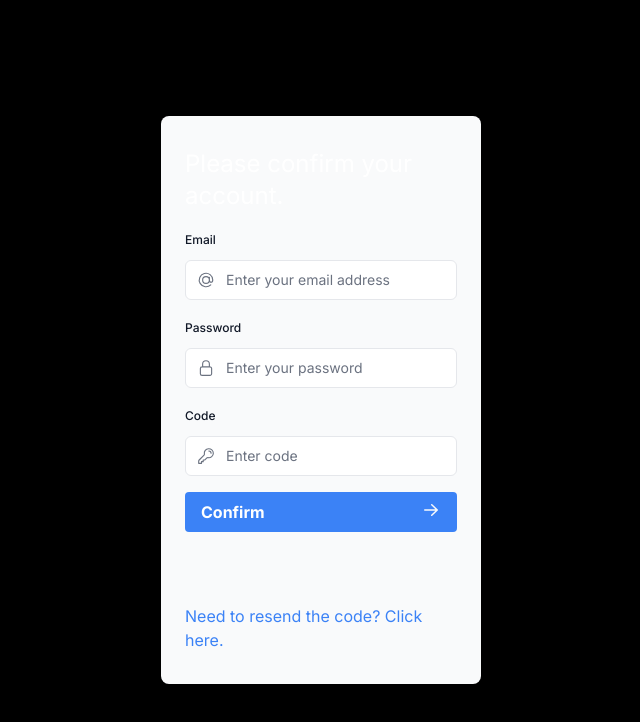
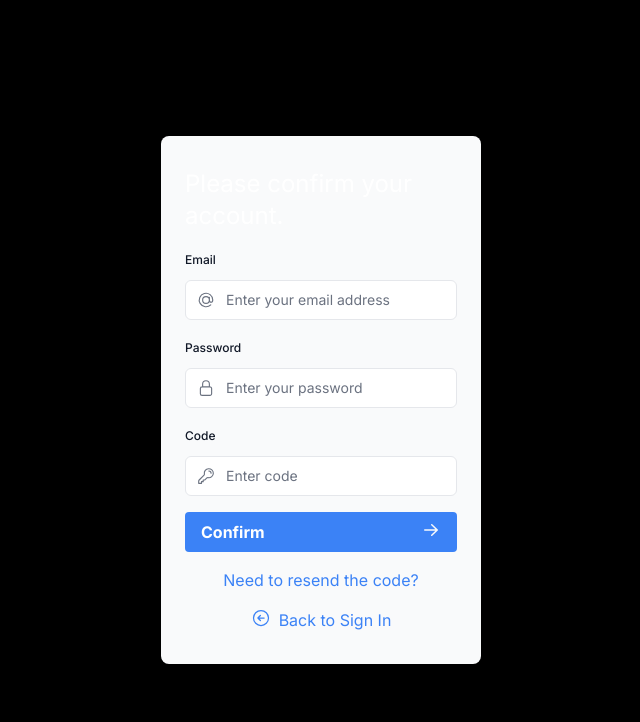
Before and after one commit to 1904labs/labs-chat, a Next.js app in the folder frontend/labs-chat/: page /auth/confirmSignUp in a window 1280 px wide. Shown: the top 722 px of the page, without its empty margins (319-959 px from the left). Built offline with nearby package versions, Linux system fonts and the light colour scheme; no server answers; what aws-amplify would draw is missing.

Commit message:
cleaning up reusable components pattern to be used in other places

```diff
--- /dev/null
+++ b/frontend/labs-chat/src/app/components/TextNavLink.tsx
@@ -0,0 +1,14 @@
+import Link from "next/link"
+
+const TextNavLink = ({ to, children }) => {
+    return (
+        <Link
+            href={to}
+            className="flex mt-4 justify-center space-x-2 align-middle cursor-pointer text-blue-500"
+        >
+            {children}
+        </Link>
+    )
+}
+
+export default TextNavLink;
--- a/frontend/labs-chat/src/app/components/auth/ConfirmSignupForm.tsx
+++ b/frontend/labs-chat/src/app/components/auth/ConfirmSignupForm.tsx
@@ -5,12 +5,14 @@ import {
   KeyIcon,
   ExclamationCircleIcon,
   LockClosedIcon,
+  ArrowLeftCircleIcon,
 } from "@heroicons/react/24/outline";
 import { useFormState } from "react-dom";
 import { handleConfirmSignUp } from "@/helpers/cognito-actions";
 import FormConfirmButton from "@components/FormConfirmButton";
 import { useSearchParams } from "next/navigation";
 import Link from "next/link";
+import TextNavLink from "@components/TextNavLink";
 
 export default function ConfirmSignUpForm() {
   const searchParams = useSearchParams();
@@ -82,18 +84,22 @@ export default function ConfirmSignUpForm() {
           </div>
         </div>
         <FormConfirmButton label="Confirm" />
-        <div className="flex h-16 items-end space-x-1">
-          <div className="flex items-end" aria-live="polite" aria-atomic="true">
-            {errorMessage && (
+        {errorMessage && (
+          <div className="flex h-16 items-end space-x-1">
+            <div className="flex items-end" aria-live="polite" aria-atomic="true">
               <div className="flex space-x-3">
                 <ExclamationCircleIcon className="h-14 w-14 text-red-500" />
                 <p className="text-sm text-red-500">{errorMessage}</p>
               </div>
-            )}
+            </div>
           </div>
-        </div>
+        )}
 
         <ResendCodeLink />
+        <TextNavLink to="/auth/signIn">
+          <ArrowLeftCircleIcon className="h-5 w-5" />
+          <span>Back to Sign In</span>
+        </TextNavLink>
       </div>
     </form>
   );
@@ -107,13 +113,8 @@ function ResendCodeLink() {
     return encodeURIComponent(searchParams.get("email") ?? "");
   };
   return (
-    <div className="flex justify-center">
-      <Link
-        href={`/auth/resendVerificationCode?email=${getEncodedEmail()}`}
-        className="mt-2 cursor-pointer text-blue-500"
-      >
-        Need to resend the code? Click here.
-      </Link>
-    </div>
+   <TextNavLink to={`/auth/resendVerificationCode?email=${getEncodedEmail()}`}>
+        Need to resend the code?
+    </TextNavLink>
   );
 }
--- a/frontend/labs-chat/src/app/components/auth/LoginForm.tsx
+++ b/frontend/labs-chat/src/app/components/auth/LoginForm.tsx
@@ -9,6 +9,7 @@ import { useFormState } from "react-dom";
 import { handleSignIn } from "@/helpers/cognito-actions";
 import Link from "next/link";
 import FormConfirmButton from "@components/FormConfirmButton";
+import TextNavLink from "@components/TextNavLink";
 
 export default function LoginForm() {
   const [errorMessage, dispatch] = useFormState(handleSignIn, undefined);
@@ -59,30 +60,16 @@ export default function LoginForm() {
         </div>
 
         <FormConfirmButton label="Log in" />
-        <div className="flex justify-center">
-          <Link
-            href="/auth/resetPassword/submit"
-            className="mt-2 cursor-pointer text-blue-500"
-          >
-            Forgot password? Click here.
-          </Link>
-        </div>
-        <div className="flex justify-center">
-          <Link
-            href="/auth/signUp"
-            className="mt-2 cursor-pointer text-blue-500"
-          >
-            {"Don't have an account? "} Sign up.
-          </Link>
-        </div>
-        <div className="flex justify-center">
-          <Link
-            href="/auth/confirmSignUp"
-            className="mt-2 cursor-pointer text-blue-500"
-          >
-            Need to confirm a code? Click here.
-          </Link>
-        </div>
+        <div className="flex h-8 items-end space-x-1"></div>
+        <TextNavLink to="/auth/signUp">
+        {"Don't have an account? "} Sign up.
+        </TextNavLink>
+        <TextNavLink to="/auth/resetPassword/submit">
+          Forgot Password?
+        </TextNavLink>
+        <TextNavLink to="/auth/confirmSignUp">
+          Need to confirm a code?
+        </TextNavLink>
         <div className="flex h-8 items-end space-x-1">
           <div
             className="flex h-8 items-end space-x-1"
--- a/frontend/labs-chat/src/app/components/auth/SendVerificationCodeForm.tsx
+++ b/frontend/labs-chat/src/app/components/auth/SendVerificationCodeForm.tsx
@@ -1,14 +1,16 @@
 "use client";
 
 import {
+  ArrowLeftCircleIcon,
   AtSymbolIcon,
   ExclamationCircleIcon,
 } from "@heroicons/react/24/outline";
 
 import { handleSendEmailVerificationCode } from "@/helpers/cognito-actions";
 import { useFormState } from "react-dom";
-import FormConfirmButton from "../FormConfirmButton";
+import FormConfirmButton from "@components/FormConfirmButton";
 import { useSearchParams } from "next/navigation";
+import TextNavLink from "@components/TextNavLink";
 
 export default function SendVerificationCodeForm() {
   const searchParams = useSearchParams();
@@ -61,6 +63,10 @@ export default function SendVerificationCodeForm() {
               )}
             </div>
           </div>
+          <TextNavLink to="/auth/login">
+              <ArrowLeftCircleIcon className="h-5 w-5 text-blue-500" />
+              <span>Back to Sign In</span>
+          </TextNavLink>
         </div>
       </div>
     </form>
```
